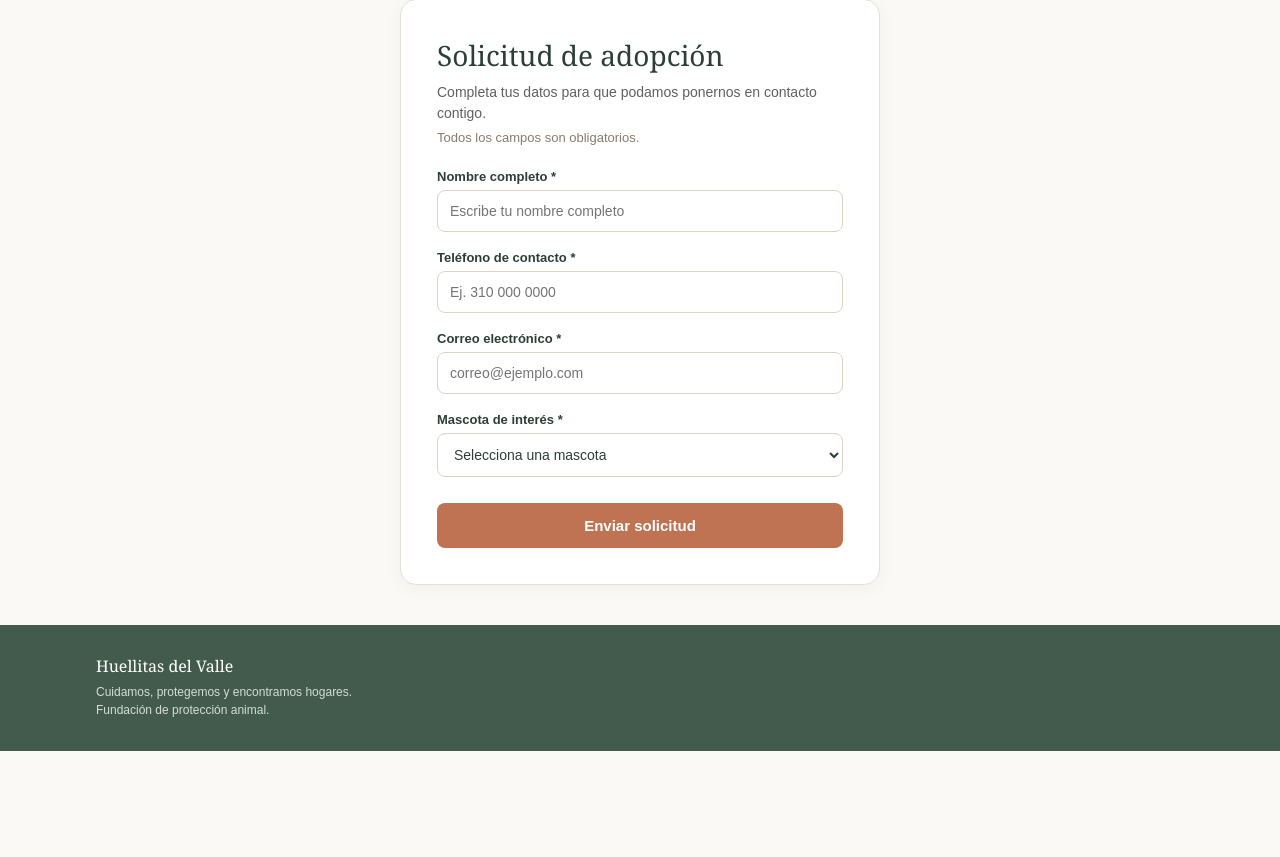
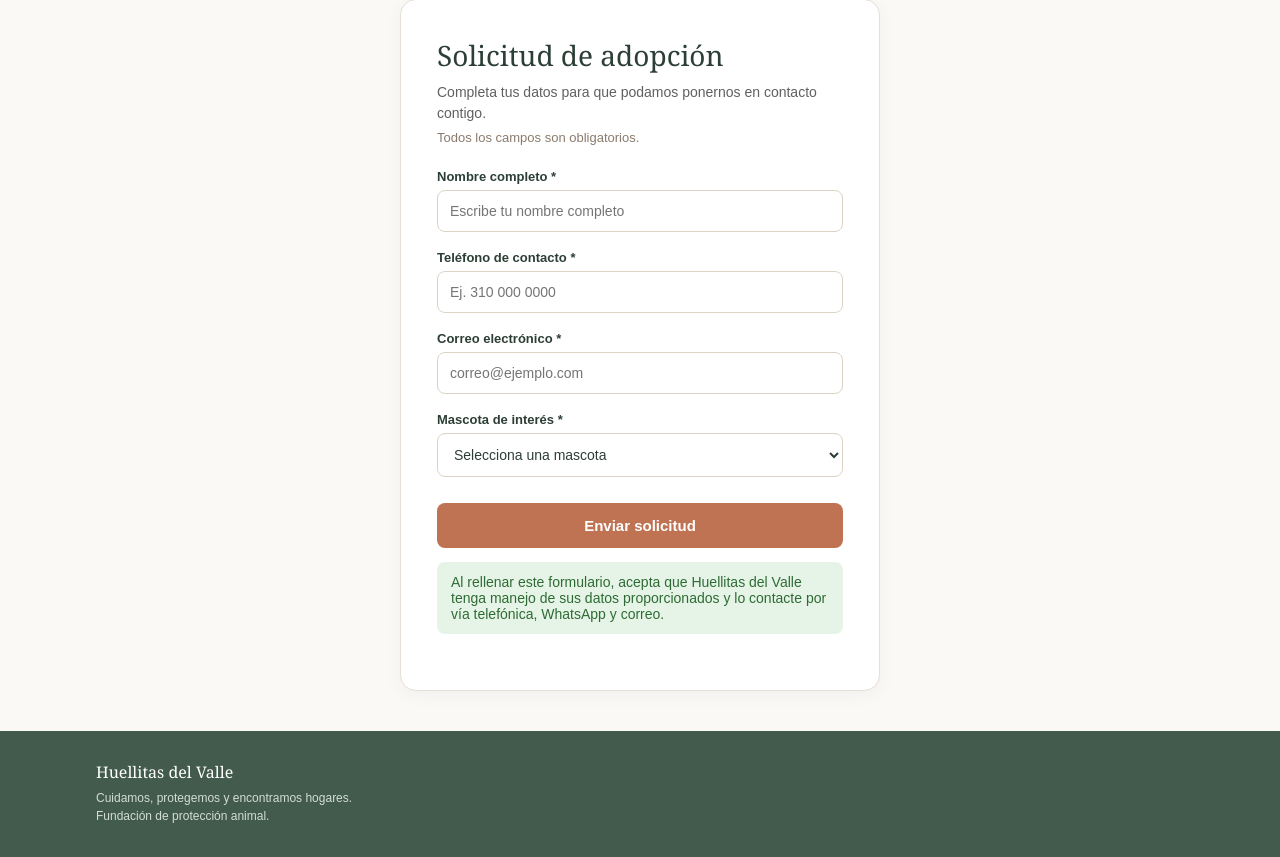
Before and after one commit to j3nnifer-sc/huellitas_del_valle, a Django app: page /formulario/ in a window 1280 px wide. Shown: the part 112-969 px from the top of the page. Before the commit the page ends 863 px from the top, so only its background shows below. Run offline with Django 5.2, Linux system fonts and the light colour scheme.

Commit message:
mensaje de trata de datos

```diff
--- a/myapp/templates/formulario.html
+++ b/myapp/templates/formulario.html
@@ -45,5 +45,6 @@
         </div>
 
         <button type="submit">Enviar solicitud</button>
+        <p class="mensaje">Al rellenar este formulario, acepta que Huellitas del Valle tenga manejo de sus datos proporcionados y lo contacte por vía telefónica, WhatsApp y correo.</p>
     </form>
 </main>
```
